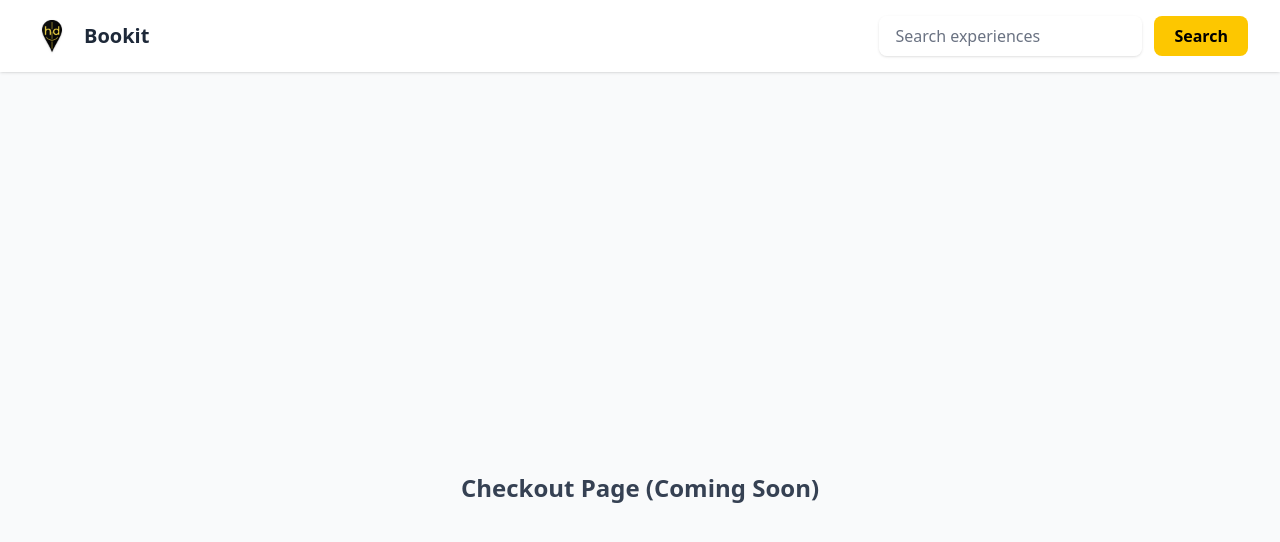
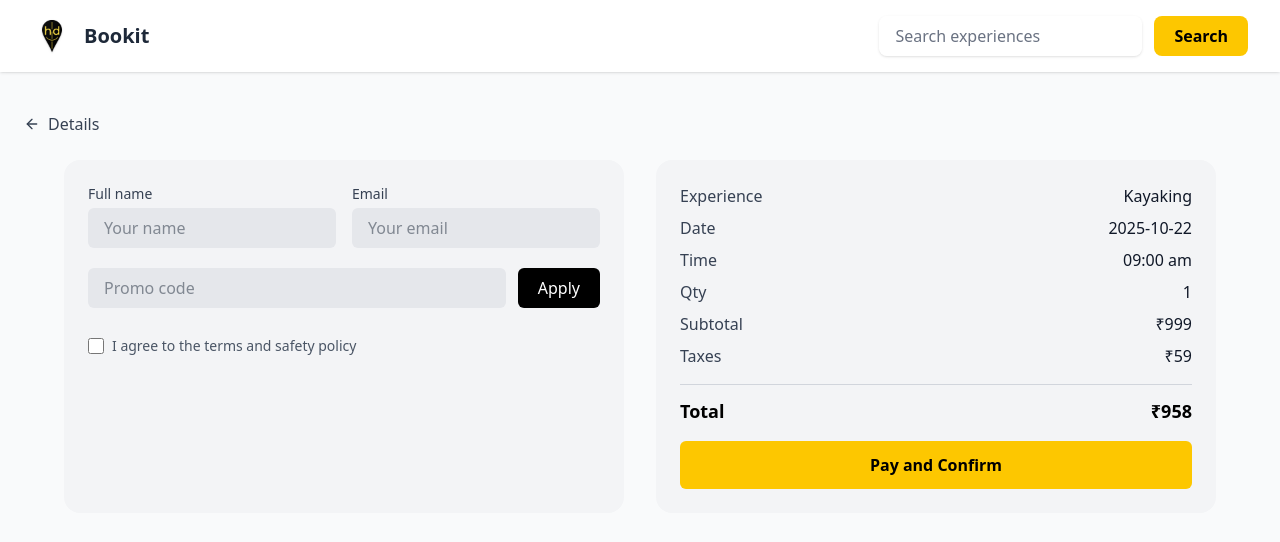
Before and after one commit to RmR266/bookit, a React app in the folder frontend/: page /checkout in a window 1280 px wide. Shown: the top 542 px of the page. Built offline with nearby package versions, Linux system fonts and the light colour scheme; no server answers; the HTML template or start-up script is replaced by a standard one.

Commit message:
Updating Checkout page

```diff
--- a/frontend/src/pages/Checkout.tsx
+++ b/frontend/src/pages/Checkout.tsx
@@ -1,9 +1,107 @@
 import React from "react";
+import { useNavigate } from "react-router-dom";
+import { ArrowLeft } from "lucide-react";
 
 export default function Checkout() {
+  const navigate = useNavigate();
+
   return (
-    <div className="min-h-screen flex items-center justify-center text-gray-700">
-      <h1 className="text-2xl font-bold">Checkout Page (Coming Soon)</h1>
+    <div className="min-h-screen bg-gray-50 px-6 py-6">
+      {/* Back Button */}
+      <div className="flex items-center gap-2 mb-6">
+        <button
+          onClick={() => navigate(-1)}
+          className="flex items-center gap-2 text-gray-700 hover:text-black transition"
+        >
+          <ArrowLeft className="w-4 h-4" />
+          <span className="font-medium">Details</span>
+        </button>
+      </div>
+
+      {/* Checkout Grid */}
+      <div className="grid grid-cols-1 lg:grid-cols-2 gap-8 max-w-6xl mx-auto">
+        {/* Left: User Info */}
+        <div className="bg-gray-100 rounded-2xl p-6 flex flex-col space-y-5">
+          <div className="grid grid-cols-1 sm:grid-cols-2 gap-4">
+            <div>
+              <label className="block text-sm text-gray-700 mb-1">Full name</label>
+              <input
+                type="text"
+                placeholder="Your name"
+                className="w-full px-4 py-2 rounded-md bg-gray-200 text-gray-800 focus:outline-none focus:ring-2 focus:ring-yellow-400"
+              />
+            </div>
+            <div>
+              <label className="block text-sm text-gray-700 mb-1">Email</label>
+              <input
+                type="email"
+                placeholder="Your email"
+                className="w-full px-4 py-2 rounded-md bg-gray-200 text-gray-800 focus:outline-none focus:ring-2 focus:ring-yellow-400"
+              />
+            </div>
+          </div>
+
+          <div className="flex gap-3">
+            <input
+              type="text"
+              placeholder="Promo code"
+              className="flex-1 px-4 py-2 rounded-md bg-gray-200 text-gray-800 focus:outline-none focus:ring-2 focus:ring-yellow-400"
+            />
+            <button className="px-5 py-2 rounded-md bg-black text-white hover:bg-gray-800 transition">
+              Apply
+            </button>
+          </div>
+
+          <div className="flex items-center gap-2 mt-2">
+            <input type="checkbox" id="terms" className="w-4 h-4" />
+            <label htmlFor="terms" className="text-sm text-gray-600">
+              I agree to the terms and safety policy
+            </label>
+          </div>
+        </div>
+
+        {/* Right: Summary */}
+        <div className="bg-gray-100 rounded-2xl p-6 flex flex-col justify-between">
+          <div>
+            <div className="flex justify-between text-gray-700 mb-2">
+              <span>Experience</span>
+              <span className="font-medium text-gray-900">Kayaking</span>
+            </div>
+            <div className="flex justify-between text-gray-700 mb-2">
+              <span>Date</span>
+              <span className="text-gray-900">2025-10-22</span>
+            </div>
+            <div className="flex justify-between text-gray-700 mb-2">
+              <span>Time</span>
+              <span className="text-gray-900">09:00 am</span>
+            </div>
+            <div className="flex justify-between text-gray-700 mb-2">
+              <span>Qty</span>
+              <span className="text-gray-900">1</span>
+            </div>
+            <div className="flex justify-between text-gray-700 mb-2">
+              <span>Subtotal</span>
+              <span className="text-gray-900">₹999</span>
+            </div>
+            <div className="flex justify-between text-gray-700 mb-4">
+              <span>Taxes</span>
+              <span className="text-gray-900">₹59</span>
+            </div>
+
+            {/* Divider */}
+            <hr className="border-gray-300 my-2" />
+
+            <div className="flex justify-between text-lg font-semibold mt-3 mb-4">
+              <span>Total</span>
+              <span>₹958</span>
+            </div>
+          </div>
+
+          <button className="w-full py-3 rounded-md bg-yellow-400 hover:bg-yellow-500 text-black font-semibold transition">
+            Pay and Confirm
+          </button>
+        </div>
+      </div>
     </div>
   );
 }
```
